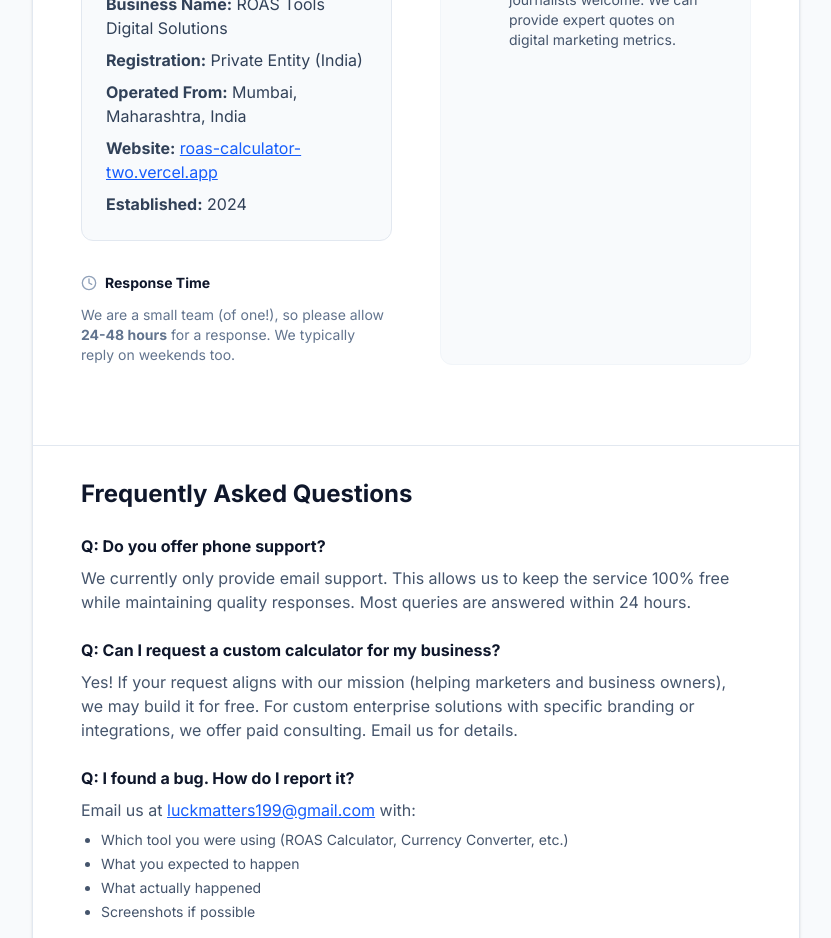
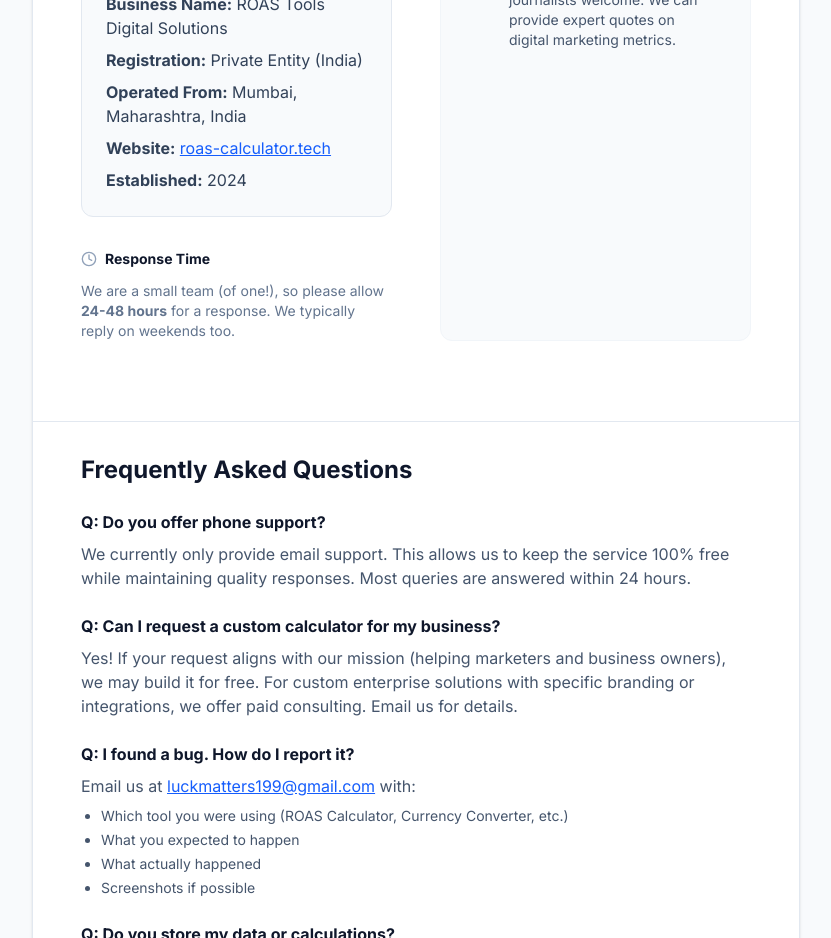
Before and after one commit to nikhil071-ui/roas-calculator, a Next.js app: page /contact in a window 1280 px wide. Shown: the part 880-1818 px from the top of the page, without its empty margins (224-1055 px from the left). Built offline with nearby package versions, Linux system fonts and the light colour scheme.

Commit message:
Update old domain references

```diff
--- a/app/contact/page.tsx
+++ b/app/contact/page.tsx
@@ -59,7 +59,7 @@
                                 <p><strong>Business Name:</strong> ROAS Tools Digital Solutions</p>
                                 <p><strong>Registration:</strong> Private Entity (India)</p>
                                 <p><strong>Operated From:</strong> Mumbai, Maharashtra, India</p>
-                                <p><strong>Website:</strong> <a href="https://roas-calculator-two.vercel.app" className="text-blue-600 underline">roas-calculator-two.vercel.app</a></p>
+                                <p><strong>Website:</strong> <a href="https://roas-calculator.tech" className="text-blue-600 underline">roas-calculator.tech</a></p>
                                 <p><strong>Established:</strong> 2024</p>
                             </div>
                         </div>
--- a/app/image-compressor/comprehensive-guide/page.tsx
+++ b/app/image-compressor/comprehensive-guide/page.tsx
@@ -601,7 +601,7 @@
 
             <h3 className="text-2xl font-semibold text-slate-800 mt-6">Step 3: Upload to ROAS Calculator's Image Compressor</h3>
             <ol className="list-decimal pl-5 space-y-3 mt-3">
-              <li>Go to <a href="/image-compressor" className="text-blue-600 hover:underline">roas-calculator.vercel.app/image-compressor</a></li>
+              <li>Go to <a href="/image-compressor" className="text-blue-600 hover:underline">roas-calculator.tech/image-compressor</a></li>
               <li>Click the upload box or drag your image file</li>
               <li>Our tool automatically starts compressing in real-time</li>
             </ol>
```
